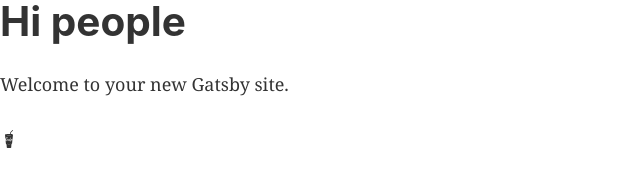
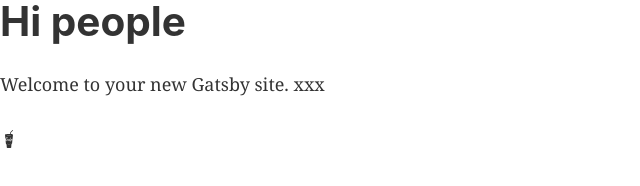
Before and after one commit to yclgitc9/gatsby-coffee-project, a Gatsby site: page / in a window 1280 px wide. Shown: the full height of the page, 0-640 px from the left. Built offline with nearby package versions, Linux system fonts and the light colour scheme; Gatsby itself is replaced by a stand-in of ours.

Commit message:
2nd commit

```diff
--- a/src/pages/index.js
+++ b/src/pages/index.js
@@ -9,7 +9,7 @@
   <Layout>
     <SEO title="Home" />
     <h1>Hi people</h1>
-    <p>Welcome to your new Gatsby site.</p>
+    <p>Welcome to your new Gatsby site. xxx</p>
     <FaGulp/>
   </Layout>
 )
```
